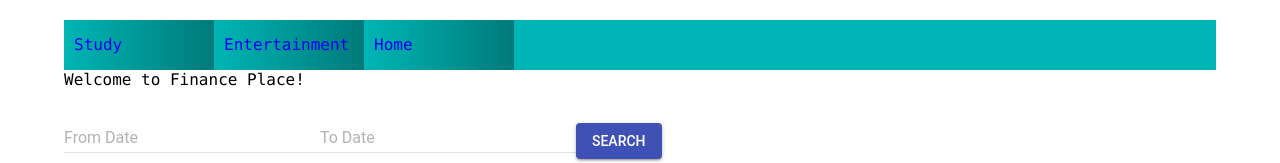
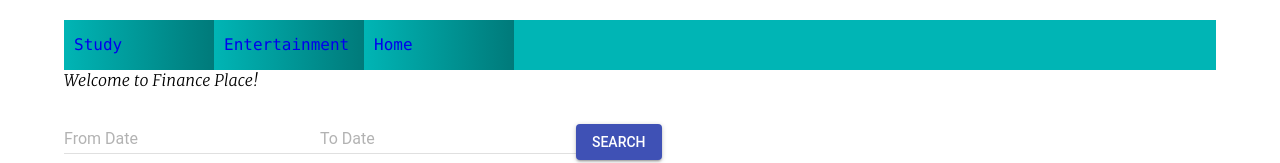
Before and after one commit to wanderyt/robin-note, a React app: page /finance in a window 1280 px wide. Shown: the part 180-343 px from the top of the page. Built offline with nearby package versions, Linux system fonts and the light colour scheme.

Commit message:
Add merriweather font.

```diff
--- a/src/scripts/page/finance/index.scss
+++ b/src/scripts/page/finance/index.scss
@@ -1,6 +1,6 @@
 .Finance {
   .Finance__Banner {
-    font-family: Monaco;
+    font-family: 'Merriweather Light Italic', 'Monaco';
   }
   .Finance__FromDate,
   .Finance__ToDate {
--- a/src/styles/_font.scss
+++ b/src/styles/_font.scss
@@ -4,3 +4,38 @@
   font-weight: normal;
   font-style: normal;
 }
+
+@font-face {
+  font-family: 'Merriweather Regular';
+  src: url('./styles/font/Merriweather-Regular.otf') format('truetype');
+  font-weight: normal;
+  font-style: normal;
+}
+
+@font-face {
+  font-family: 'Merriweather Light';
+  src: url('./styles/font/Merriweather-Light.otf') format('truetype');
+  font-weight: normal;
+  font-style: normal;
+}
+
+@font-face {
+  font-family: 'Merriweather Light Italic';
+  src: url('./styles/font/Merriweather-LightItalic.otf') format('truetype');
+  font-weight: normal;
+  font-style: normal;
+}
+
+@font-face {
+  font-family: 'Merriweather Bold';
+  src: url('./styles/font/Merriweather-Bold.otf') format('truetype');
+  font-weight: normal;
+  font-style: normal;
+}
+
+@font-face {
+  font-family: 'Merriweather Bold Italic';
+  src: url('./styles/font/Merriweather-BoldItalic.otf') format('truetype');
+  font-weight: normal;
+  font-style: normal;
+}
```
Also changed, not shown: Readme.md, src/styles/font/Merriweather-Black.otf (added), src/styles/font/Merriweather-BlackItalic.otf (added), src/styles/font/Merriweather-Bold.otf (added), src/styles/font/Merriweather-BoldItalic.otf (added), src/styles/font/Merriweather-Italic.otf (added), src/styles/font/Merriweather-Light.otf (added), src/styles/font/Merriweather-LightItalic.otf (added), src/styles/font/Merriweather-Regular.otf (added).
